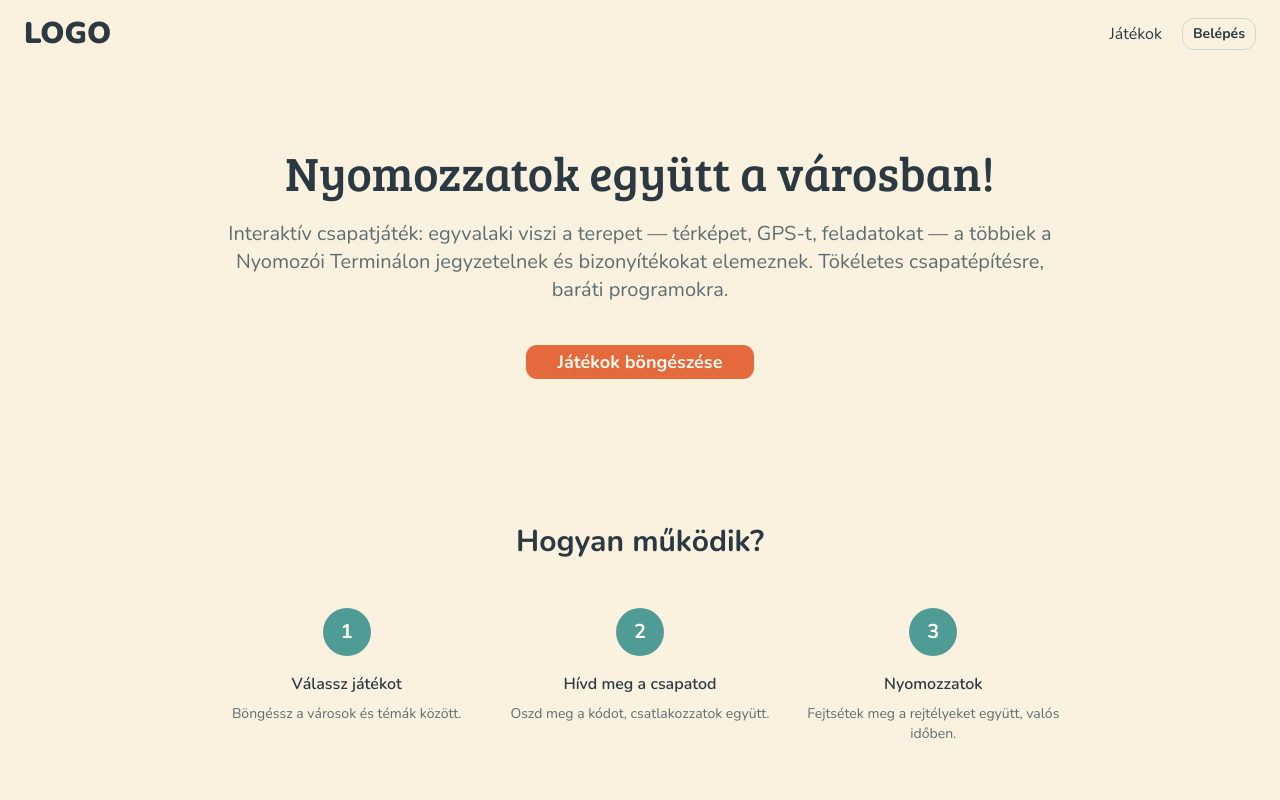
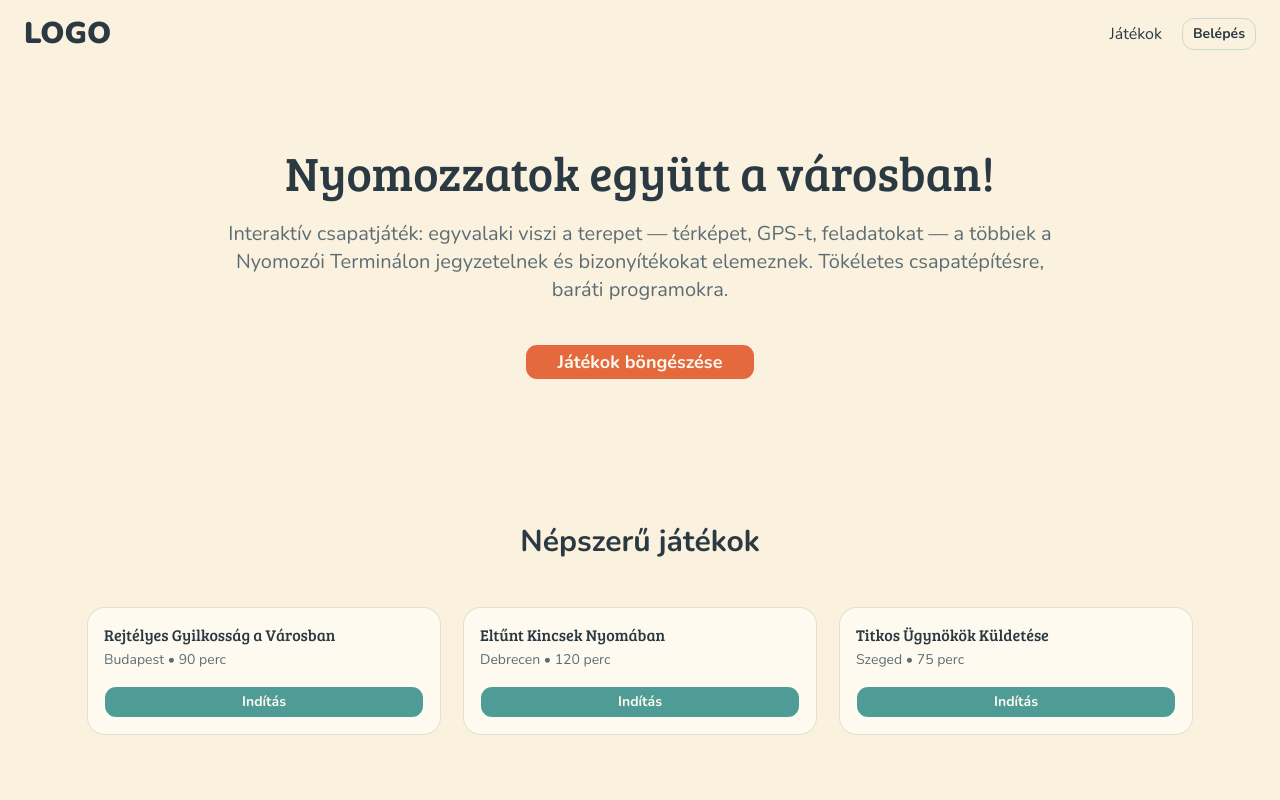
Before and after one commit to zsoltnemesnyik/interactive-detective-game, a Next.js app: page / in a window 1280 px wide. Shown: the top 800 px of the page. Built offline with nearby package versions, Linux system fonts and the light colour scheme.

Commit message:
feat: landing page with Hero, GamesList, HowItWorks sections

```diff
--- a/src/app/page.tsx
+++ b/src/app/page.tsx
@@ -1,12 +1,13 @@
-import SectionHero from "@/components/sections/home/HeroSection";
-import SectionHowItWorks from "@/components/sections/home/HowItWorks";
-import Image from "next/image";
+import HowItWorks from "@/components/sections/home/HowItWorks";
+import Hero from "@/components/sections/home/Hero";
+import GamesList from "@/components/sections/home/GamesList";
 
 export default function PageHome() {
   return (
     <main>
-      <SectionHero />
-      <SectionHowItWorks />
+      <Hero />
+      <GamesList />
+      <HowItWorks />
     </main>
   );
 }
--- /dev/null
+++ b/src/components/sections/home/GamesList.tsx
@@ -0,0 +1,62 @@
+import {
+  Card,
+  CardHeader,
+  CardTitle,
+  CardDescription,
+  CardContent,
+} from "@/components/ui/card";
+import { GAMES_LIST } from "@/lib/strings";
+import { Button } from "@/components/ui/button";
+import Link from "next/link";
+
+const games = [
+  {
+    id: 1,
+    title: "Rejtélyes Gyilkosság a Városban",
+    city: "Budapest",
+    estimated_duration_min: 90,
+  },
+  {
+    id: 2,
+    title: "Eltűnt Kincsek Nyomában",
+    city: "Debrecen",
+    estimated_duration_min: 120,
+  },
+  {
+    id: 3,
+    title: "Titkos Ügynökök Küldetése",
+    city: "Szeged",
+    estimated_duration_min: 75,
+  },
+];
+
+const GamesList = () => {
+  return (
+    <section className="py-16">
+      <div className="mx-auto max-w-6xl px-6">
+        <h2 className="mb-12 text-center text-3xl font-bold">
+          {GAMES_LIST.heading}
+        </h2>
+        <div className="grid gap-6 md:grid-cols-3">
+          {games.map((game) => (
+            <Card key={game.id}>
+              <CardHeader>
+                <CardTitle>{game.title}</CardTitle>
+                <CardDescription>
+                  {game.city} • {game.estimated_duration_min} perc
+                </CardDescription>
+              </CardHeader>
+              <CardContent>
+                <Link href={`/games/${game.id}`}>
+                  <Button className="w-full">{GAMES_LIST.startButton}</Button>
+                </Link>
+              </CardContent>
+            </Card>
+          ))}
+        </div>
+      </div>
+    </section>
+  );
+};
+
+export default GamesList;
--- /dev/null
+++ b/src/components/sections/home/Hero.tsx
@@ -0,0 +1,25 @@
+import Link from "next/link";
+import { ROUTES } from "@/lib/constants";
+import { Button } from "@/components/ui/button";
+import { HERO } from "@/lib/strings";
+
+const Hero = () => {
+  return (
+    <section className="py-20 text-center">
+      <div className="mx-auto max-w-4xl px-6">
+        <h1 className="mb-6 font-heading text-5xl text-ink">{HERO.heading}</h1>
+        <p className="mb-10 text-xl text-muted-foreground">
+          {HERO.description}
+        </p>
+        <div className="flex justify-center gap-4">
+          <Link href={ROUTES.login}>
+            <Button size="lg" className="px-8 text-lg" variant="cta">
+              {HERO.cta}
+            </Button>
+          </Link>
+        </div>
+      </div>
+    </section>
+  );
+};
+export default Hero;
--- a/src/components/sections/home/HeroSection.tsx
+++ /dev/null
@@ -1,29 +0,0 @@
-import Link from "next/link"
-import { ROUTES } from "@/lib/constants"
-import { Button } from "@/components/ui/button"
-import { HERO } from "@/lib/strings"
-
-const SectionHero = () => {
-  return (
-    <section className="py-20 text-center">
-      <div className="max-w-4xl mx-auto px-6">
-        <h1 className="font-heading text-5xl text-ink mb-6">
-          {HERO.heading}
-        </h1>
-        <p className="text-xl text-muted-foreground mb-10">
-          {HERO.description}
-        </p>
-        <div className="flex gap-4 justify-center">
-          <Button
-            size="lg"
-            className="text-lg px-8"
-            variant="cta"
-            render={
-              <Link href={ROUTES.login}>{HERO.cta}</Link>
-            } />
-        </div>
-      </div>
-    </section>
-  )
-}
-export default SectionHero
--- a/src/components/sections/home/HowItWorks.tsx
+++ b/src/components/sections/home/HowItWorks.tsx
@@ -1,35 +1,27 @@
-import { HOW_IT_WORKS } from "@/lib/strings"
+import { HOW_IT_WORKS } from "@/lib/strings";
 
-const SectionHowItWorks = () => {
+const HowItWorks = () => {
   return (
     <section className="py-16">
-      <div className="max-w-4xl mx-auto px-6">
-        <h2 className="text-3xl font-bold text-center mb-12">{HOW_IT_WORKS.heading}</h2>
-        <div className="grid md:grid-cols-3 gap-8 text-center">
-          <div>
-            <div className="w-12 h-12 rounded-full bg-primary text-primary-foreground flex items-center justify-center text-xl font-bold mx-auto mb-4">
-              1
+      <div className="mx-auto max-w-4xl px-6">
+        <h2 className="mb-12 text-center text-3xl font-bold">
+          {HOW_IT_WORKS.heading}
+        </h2>
+        <div className="grid gap-8 text-center md:grid-cols-3">
+          {HOW_IT_WORKS.steps.map((step, i) => (
+            <div key={i}>
+              <div className="mx-auto mb-4 flex h-12 w-12 items-center justify-center rounded-full bg-primary text-xl font-bold text-primary-foreground">
+                {i + 1}
+              </div>
+              <h3 className="mb-2 font-semibold">{step.title}</h3>
+              <p className="text-sm text-muted-foreground">
+                {step.description}
+              </p>
             </div>
-            <h3 className="font-semibold mb-2">{HOW_IT_WORKS.steps[0].title}</h3>
-            <p className="text-sm text-muted-foreground">{HOW_IT_WORKS.steps[0].description}</p>
-          </div>
-          <div>
-            <div className="w-12 h-12 rounded-full bg-primary text-primary-foreground flex items-center justify-center text-xl font-bold mx-auto mb-4">
-              2
-            </div>
-            <h3 className="font-semibold mb-2">{HOW_IT_WORKS.steps[1].title}</h3>
-            <p className="text-sm text-muted-foreground">{HOW_IT_WORKS.steps[1].description}</p>
-          </div>
-          <div>
-            <div className="w-12 h-12 rounded-full bg-primary text-primary-foreground flex items-center justify-center text-xl font-bold mx-auto mb-4">
-              3
-            </div>
-            <h3 className="font-semibold mb-2">{HOW_IT_WORKS.steps[2].title}</h3>
-            <p className="text-sm text-muted-foreground">{HOW_IT_WORKS.steps[2].description}</p>
-          </div>
+          ))}
         </div>
       </div>
     </section>
-  )
-}
-export default SectionHowItWorks
+  );
+};
+export default HowItWorks;
--- /dev/null
+++ b/src/components/ui/card.tsx
@@ -0,0 +1,102 @@
+import * as React from "react"
+import { cn } from "cn"
+
+function Card({
+  className,
+  size = "default",
+  ...props
+}: React.ComponentProps<"div"> & { size?: "default" | "sm" }) {
+  return (
+    <div
+      data-slot="card"
+      data-size={size}
+      className={cn(
+        "group/card flex flex-col gap-(--card-spacing) overflow-hidden rounded-xl bg-card py-(--card-spacing) text-sm text-card-foreground ring-1 ring-foreground/10 [--card-spacing:--spacing(4)] has-data-[slot=card-footer]:pb-0 has-[>img:first-child]:pt-0 data-[size=sm]:[--card-spacing:--spacing(3)] data-[size=sm]:has-data-[slot=card-footer]:pb-0 *:[img:first-child]:rounded-t-xl *:[img:last-child]:rounded-b-xl",
+        className
+      )}
+      {...props}
+    />
+  )
+}
+
+function CardHeader({ className, ...props }: React.ComponentProps<"div">) {
+  return (
+    <div
+      data-slot="card-header"
+      className={cn(
+        "group/card-header @container/card-header grid auto-rows-min items-start gap-1 rounded-t-xl px-(--card-spacing) has-data-[slot=card-action]:grid-cols-[1fr_auto] has-data-[slot=card-description]:grid-rows-[auto_auto] [.border-b]:pb-(--card-spacing)",
+        className
+      )}
+      {...props}
+    />
+  )
+}
+
+function CardTitle({ className, ...props }: React.ComponentProps<"div">) {
+  return (
+    <div
+      data-slot="card-title"
+      className={cn(
+        "font-heading text-base leading-snug font-medium group-data-[size=sm]/card:text-sm",
+        className
+      )}
+      {...props}
+    />
+  )
+}
+
+function CardDescription({ className, ...props }: React.ComponentProps<"div">) {
+  return (
+    <div
+      data-slot="card-description"
+      className={cn("text-sm text-muted-foreground", className)}
+      {...props}
+    />
+  )
+}
+
+function CardAction({ className, ...props }: React.ComponentProps<"div">) {
+  return (
+    <div
+      data-slot="card-action"
+      className={cn(
+        "col-start-2 row-span-2 row-start-1 self-start justify-self-end",
+        className
+      )}
+      {...props}
+    />
+  )
+}
+
+function CardContent({ className, ...props }: React.ComponentProps<"div">) {
+  return (
+    <div
+      data-slot="card-content"
+      className={cn("px-(--card-spacing)", className)}
+      {...props}
+    />
+  )
+}
+
+function CardFooter({ className, ...props }: React.ComponentProps<"div">) {
+  return (
+    <div
+      data-slot="card-footer"
+      className={cn(
+        "flex items-center rounded-b-xl border-t bg-muted/50 p-(--card-spacing)",
+        className
+      )}
+      {...props}
+    />
+  )
+}
+
+export {
+  Card,
+  CardHeader,
+  CardFooter,
+  CardTitle,
+  CardAction,
+  CardDescription,
+  CardContent,
+}
--- a/src/lib/constants.ts
+++ b/src/lib/constants.ts
@@ -1,5 +1,6 @@
 export const ROUTES = {
   home: "/",
   games: "/games",
+  game: "/game",
   login: "/login",
 } as const;
--- a/src/lib/strings.ts
+++ b/src/lib/strings.ts
@@ -16,8 +16,22 @@ export const HERO = {
 export const HOW_IT_WORKS = {
   heading: "Hogyan működik?",
   steps: [
-    { title: "Válassz játékot", description: "Böngéssz a városok és témák között." },
-    { title: "Hívd meg a csapatod", description: "Oszd meg a kódot, csatlakozzatok együtt." },
-    { title: "Nyomozzatok", description: "Fejtsétek meg a rejtélyeket együtt, valós időben." },
+    {
+      title: "Válassz játékot",
+      description: "Böngéssz a városok és témák között.",
+    },
+    {
+      title: "Hívd meg a csapatod",
+      description: "Oszd meg a kódot, csatlakozzatok együtt.",
+    },
+    {
+      title: "Nyomozzatok",
+      description: "Fejtsétek meg a rejtélyeket együtt, valós időben.",
+    },
   ],
 } as const;
+
+export const GAMES_LIST = {
+  heading: "Népszerű játékok",
+  startButton: "Indítás",
+} as const;
```
